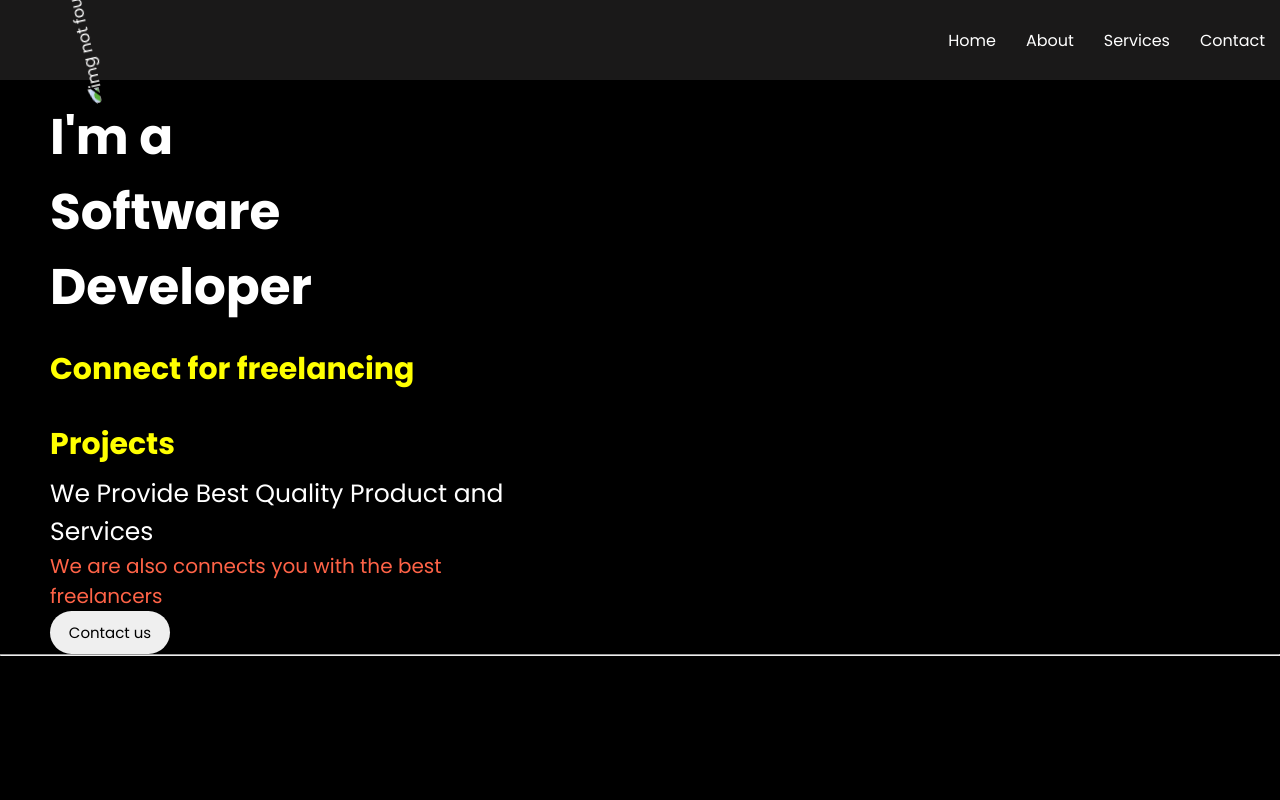
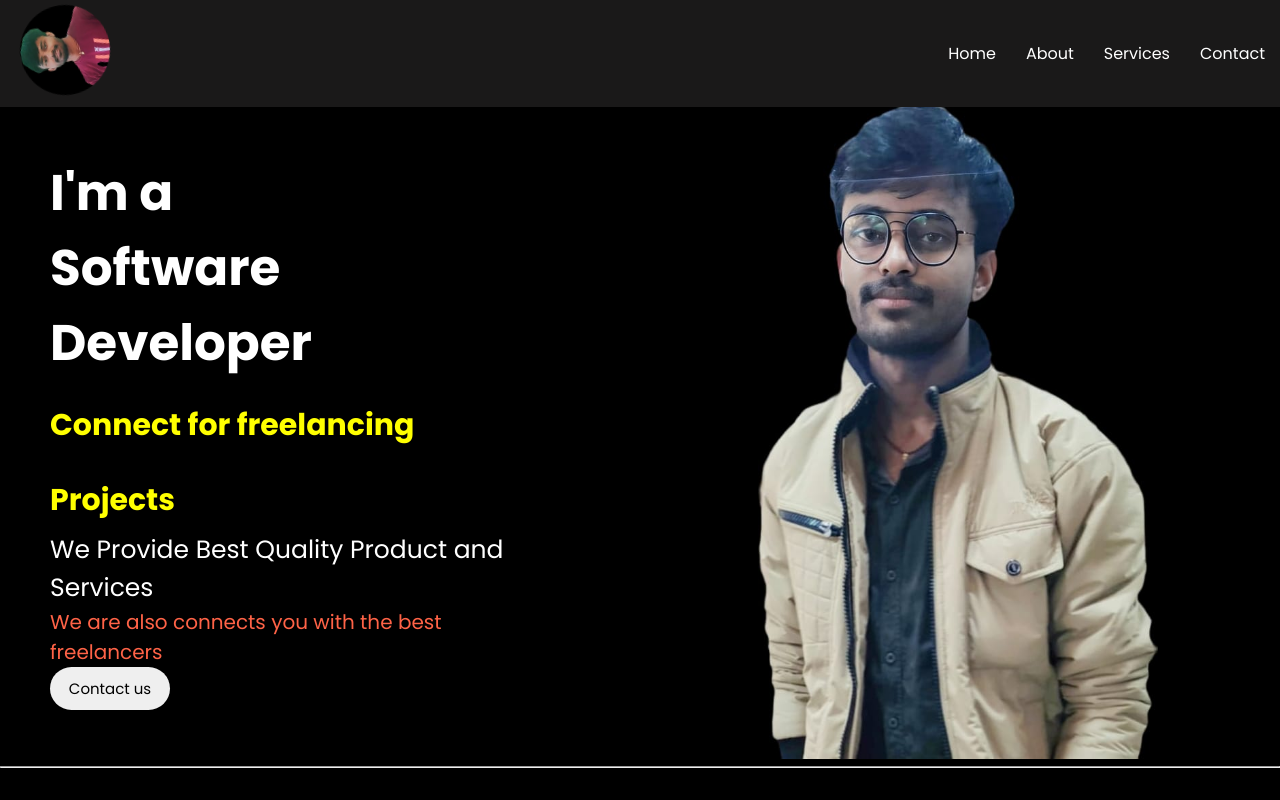
Before and after one commit to NitinP0607/responsivport, a plain HTML site: page index.html in a window 1280 px wide. Shown: the top 800 px of the page. Drawn offline with Linux system fonts and the light colour scheme; the site is published under a folder, as on GitHub Pages, so addresses that start at the root find nothing.

Commit message:
Add images

```diff
--- a/index.html
+++ b/index.html
@@ -8,7 +8,7 @@
   </head>
   <body>
     <nav class="navbar">
-      <div class="brand"><img src="/dp.jpg" alt="img not found" /></div>
+      <div class="brand"><img src="dp.jpg" alt="img not found" /></div>
       <div class="menu-icon" id="menu-icon">&#9776;</div>
       <ul class="nav-links" id="nav-links">
         <li><a href="#home">Home</a></li>
@@ -34,7 +34,7 @@
           <button class="btn">Contact us</button>
         </div>
         <div class="right-home-section">
-          <img src="/hg.jpg" alt="" />
+          <img src="hg.jpg" alt="" />
         </div>
       </div>
       <hr />
```
